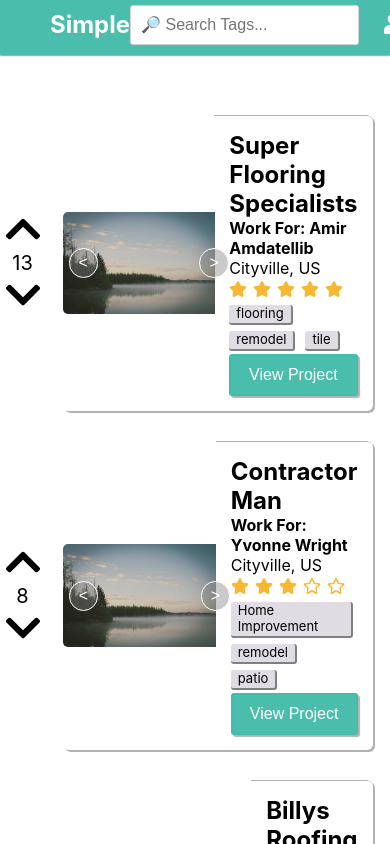
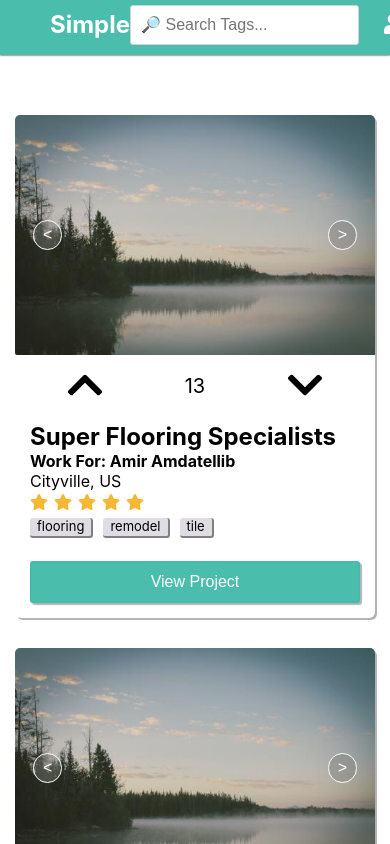
Before and after one commit to KerstingJ/simple, a React (Create React App) app in the folder simple/: page /projects in a window 390 px wide. Shown: the top 844 px of the page. Built offline with nearby package versions, Linux system fonts and the light colour scheme.

Commit message:
added mobile and tablet breakpoints for main and project views

```diff
--- a/simple/src/components/CardCarousel.js
+++ b/simple/src/components/CardCarousel.js
@@ -17,8 +17,11 @@ export default function(props) {
 
   return (
     <CarouselContainer>
-      {images.length > 1 && <button className="btnLeft" onClick={moveLeft}>{`<`}</button>}
-      {images && images.map((img, index) => (
+      {images.length > 1 && (
+        <button className="btnLeft" onClick={moveLeft}>{`<`}</button>
+      )}
+      {images &&
+        images.map((img, index) => (
           <img
             alt="project detail"
             key={img}
@@ -26,7 +29,9 @@ export default function(props) {
             src={img}
           />
         ))}
-      {images.length > 1 && <button className="btnRight" onClick={moveRight}>{`>`}</button>}
+      {images.length > 1 && (
+        <button className="btnRight" onClick={moveRight}>{`>`}</button>
+      )}
     </CarouselContainer>
   );
 }
@@ -35,6 +40,12 @@ const CarouselContainer = styled.div`
   display: flex;
   justify-content: space-between;
   align-items: center;
+
+  @media (max-width: 750px) {
+    display: flex;
+    overflow: none;
+    width: 100%;
+  }
 
   .img {
     display: none;
@@ -45,6 +56,15 @@ const CarouselContainer = styled.div`
     border-bottom-left-radius: 5px;
     margin-left: -29px;
 
+    @media (max-width: 750px) {
+      width: 100%;
+      height: auto;
+      max-width: none;
+      border-top-right-radius: 5px;
+      border-bottom-left-radius: 2px;
+      margin-left: unset;
+    }
+
     &.imgdisplay {
       display: unset;
     }
@@ -52,21 +72,33 @@ const CarouselContainer = styled.div`
 
   button {
     position: relative;
-    background: rgba(124,124,124,0.4);
+    background: rgba(124, 124, 124, 0.4);
     color: white;
     /* text-shadow: 1px 1px 0 white; */
     border-radius: 25px;
     border: 1px solid white;
     /* box-shadow: 1px 1px 0 white; */
-    padding: .5rem .9rem;
+    padding: 0.5rem 0.9rem;
 
-    &.btnLeft{
-        left: 4%;
+    @media (max-width: 750px) {
+      position: absolute;
     }
 
-    &.btnRight{
-        right: 10%;
+    &.btnLeft {
+      left: 4%;
+      @media (max-width: 750px) {
+        left: 20%;
+      }
+      @media (max-width: 500px) {
+        left: 5%;
+      }
     }
 
+    &.btnRight {
+      right: 13%;
+      @media (max-width: 750px) {
+        right: 5%;
+      }
+    }
   }
 `;
--- a/simple/src/components/ProjectCard.js
+++ b/simple/src/components/ProjectCard.js
@@ -1,5 +1,5 @@
 import React, { useState } from "react";
-import { withRouter } from "react-router-dom";
+import { Link, withRouter } from "react-router-dom";
 import styled from "styled-components";
 
 import CardCarousel from "./CardCarousel";
@@ -9,10 +9,12 @@ export default withRouter(function ProjectCard(props) {
   const [hasVoted, setHasVoted] = useState(0);
 
   const voteUp = event => {
+    event.preventDefault();
     setHasVoted(hasVoted > 0 ? 0 : 1);
   };
 
   const voteDown = event => {
+    event.preventDefault();
     setHasVoted(hasVoted < 0 ? 0 : -1);
   };
 
@@ -23,7 +25,8 @@ export default withRouter(function ProjectCard(props) {
 
   return (
     <CardContainer>
-      <div className="voteBar">
+      {/* Voting for larger views */}
+      <div className="voteBar tabletPlus">
         <div className="up" onClick={voteUp}>
           <i className="fas fa-chevron-up up" />
         </div>
@@ -35,11 +38,30 @@ export default withRouter(function ProjectCard(props) {
         </div>
       </div>
 
+      {/* main container */}
       <div className="infoContainer">
+
         <CardCarousel images={project.images} />
+
+        {/* Voting for mobile views */}
+        <div className="voteBar mobile">
+          <div className="up" onClick={voteUp}>
+            <i className="fas fa-chevron-up up" />
+          </div>
+          <p className={hasVoted > 0 ? "plus" : hasVoted < 0 ? "minus" : ""}>
+            {project.votes + hasVoted}
+          </p>
+          <div className="down" onClick={voteDown}>
+            <i className="fas fa-chevron-down down" />
+          </div>
+        </div>
+
+        {/* Contractor Info */}
         <div className="info">
           <div className="head">
-            <h3>{project.contractor}</h3>
+            <Link to={`/contractors/${project.contractor_id}`}>
+              <h3>{project.contractor}</h3>
+            </Link>
             <h4>Work For: {project.client}</h4>
             <p>{project.location}</p>
             <div className="rating">
@@ -80,6 +102,14 @@ const CardContainer = styled.div`
   position: relative;
   left: -10px;
 
+  @media (max-width: 750px) {
+    left: unset;
+  }
+
+  @media (max-width: 500px) {
+    margin: 15px;
+  }
+
   .tags {
     display: flex;
     justify-content: flex-start;
@@ -102,6 +132,22 @@ const CardContainer = styled.div`
   .voteBar {
     text-align: center;
     padding: 20px;
+
+    &.tabletPlus {
+      @media (max-width: 500px) {
+        display: none;
+      }
+    }
+
+    &.mobile {
+      display: none;
+      @media (max-width: 500px) {
+        display: flex;
+        align-items: center;
+        justify-content: space-around;
+        padding: 10px 10px 0;
+      }
+    }
 
     svg {
       width: 4rem;
@@ -141,6 +187,12 @@ const CardContainer = styled.div`
     /* border: 1px solid black; */
     border-radius: 6px;
     box-shadow: 2px 2px 0px rgba(0, 0, 0, 0.3);
+
+    @media (max-width: 750px) {
+      flex-direction: column;
+      max-height: unset;
+      overflow: unset;
+    }
   }
 
   .info {
@@ -152,6 +204,11 @@ const CardContainer = styled.div`
 
     border-top: 1px solid rgba(0, 0, 0, 0.3);
     border-top-right-radius: 6px;
+
+    @media (max-width: 750px) {
+      border-top: none;
+      width: 100%;
+    }
   }
 
   .rating svg {
@@ -174,6 +231,10 @@ const CardContainer = styled.div`
 
     transition: 0.35s;
 
+    @media (max-width: 750px) {
+      margin-top: 20px;
+    }
+
     &:hover {
       background: white;
       color: #4abdac;
--- a/simple/src/views/ContractorView.js
+++ b/simple/src/views/ContractorView.js
@@ -1,4 +1,4 @@
-import React, { useEffect, useState } from "react";
+import React, { useEffect } from "react";
 import styled from "styled-components";
 import {connect} from 'react-redux';
 
--- a/simple/src/views/MainView.js
+++ b/simple/src/views/MainView.js
@@ -1,34 +1,43 @@
-import React, {useEffect} from 'react';
-import styled from 'styled-components'
-import {connect} from 'react-redux';
+import React, { useEffect } from "react";
+import styled from "styled-components";
+import { connect } from "react-redux";
 
-import Header from '../components/Header';
-import ProjectCard from '../components/ProjectCard'
+import Header from "../components/Header";
+import ProjectCard from "../components/ProjectCard";
 
-import { getProjectsList } from '../actions/projectActions.js';
+import { getProjectsList } from "../actions/projectActions.js";
 
-function MainView(props){
+function MainView(props) {
+  const projects =
+    props.filteredList.length > 0 ? props.filteredList : props.projectsList;
 
-    const projects = props.filteredList.length > 0 ? props.filteredList : props.projectsList;
+  useEffect(() => {
+    props.getProjectsList();
+  }, []);
 
-    useEffect(()=>{
-        props.getProjectsList();
-    }, [])
-
-    return (<>
-        <Header search nav/>
+  return (
+    <>
+      <Header search nav />
       <Container>
-            {projects.sort((x, y) => x.votes > y.votes ? -1 : 1).map(project => <ProjectCard key={project.id} project={project} />)}
+        {projects
+          .sort((x, y) => (x.votes > y.votes ? -1 : 1))
+          .map(project => (
+            <ProjectCard key={project.id} project={project} />
+          ))}
       </Container>
-    </>)
+    </>
+  );
 }
 
-export default connect(state => ({
+export default connect(
+  state => ({
     projectsList: state.projects.projectsList,
     filteredList: state.projects.filteredList
-}), {
+  }),
+  {
     getProjectsList
-})(MainView)
+  }
+)(MainView);
 
 const Container = styled.div`
   display: flex;
@@ -39,5 +48,7 @@ const Container = styled.div`
   margin: 0 auto;
   padding-top: 100px;
 
-
-`
+  @media (max-width: 500px) {
+    margin: 0 15px;
+  }
+`;
--- a/simple/src/views/ProjectView.js
+++ b/simple/src/views/ProjectView.js
@@ -93,6 +93,12 @@ const Container = styled.div`
     display: flex;
     justify-content: space-between;
     width: 100%;
+
+    @media (max-width: 750px) {
+      flex-direction: column;
+      justify-content: flex-start;
+      align-items: center;
+    }
   }
 
   .info {
@@ -100,6 +106,9 @@ const Container = styled.div`
     border-left: 5px solid #4abdac;
     padding-left: 15px;
     width: 50%;
+    @media (max-width: 750px) {
+      width: 90%;
+    }
   }
 
   .rating svg {
@@ -125,6 +134,10 @@ const Container = styled.div`
 
     transition: 0.35s;
 
+    @media (max-width: 750px) {
+      width: 100%;
+    }
+
     &:hover {
       background: white;
       color: #4abdac;
```
Lines whose indentation alone changed are shown as unchanged.
